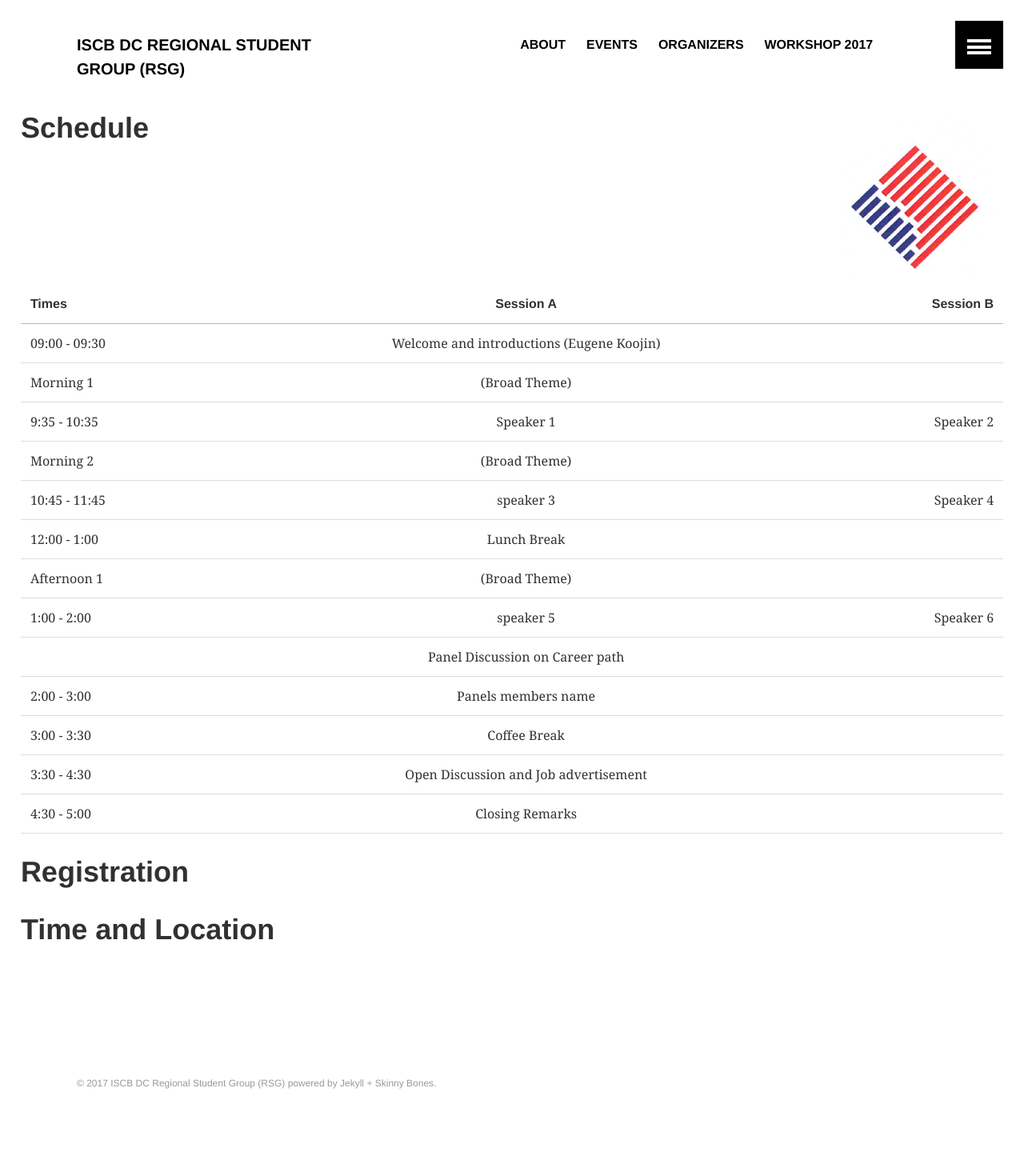
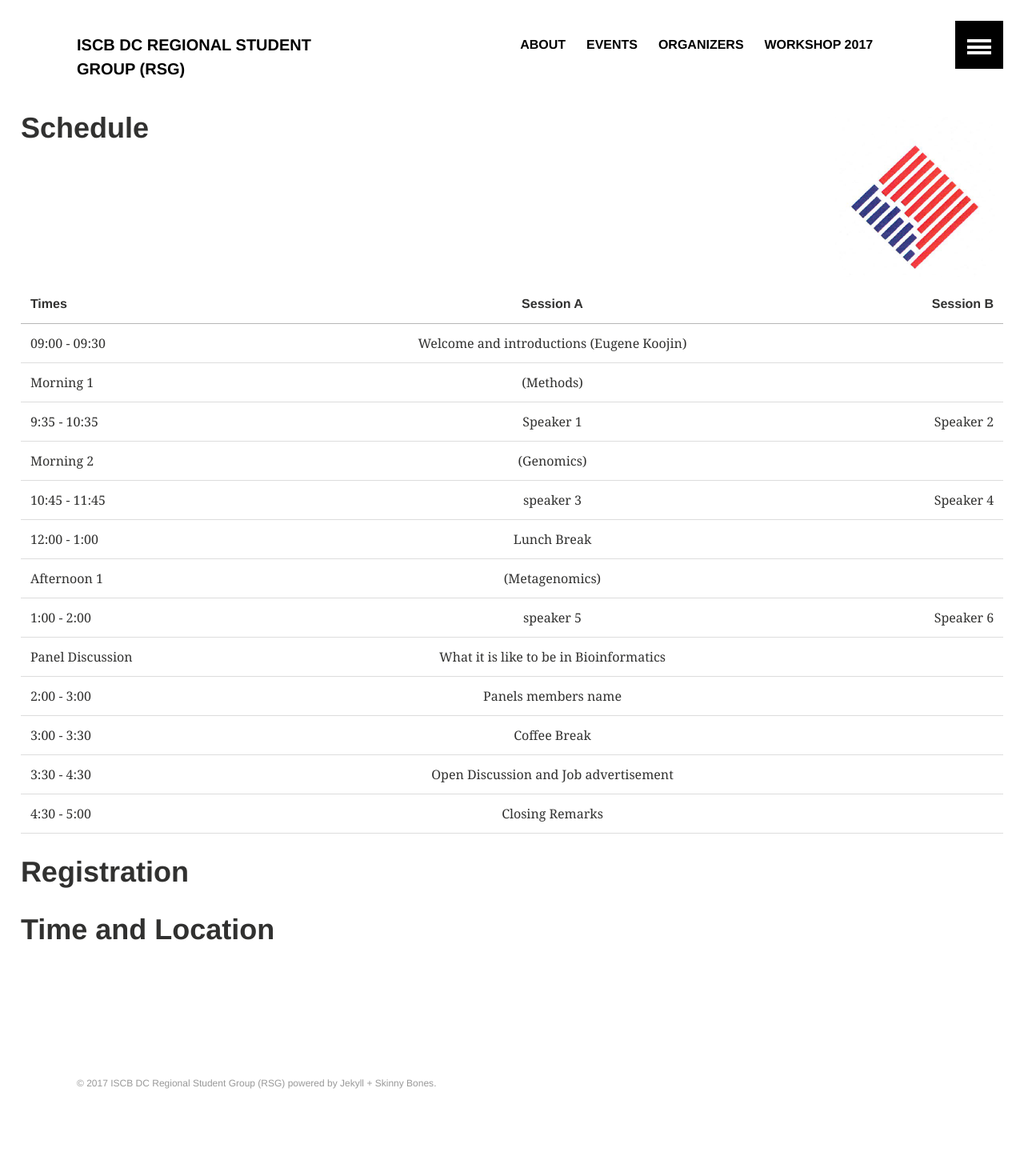
Before and after one commit to iscb-dc-rsg/iscb-dc-rsg.github.io, a Jekyll site: the page built from _pages/workshop2017.md, in a window 1280 px wide. Shown: the whole page at 80% size. Built offline with Jekyll 4.4.1, drawn with Linux system fonts in a browser that asks for light colours; our own code applies the rules of GitHub Pages for plain Markdown files.

Commit message:
Update workshop2017.md

```diff
--- a/_pages/workshop2017.md
+++ b/_pages/workshop2017.md
@@ -13,14 +13,14 @@ output: html_document
 | Times         | Session A     | Session B  |
 | ------------- |:-------------:| ----------:|
 | 09:00 - 09:30 | Welcome and introductions (Eugene Koojin) |
-| Morning 1 | (Broad Theme)
+| Morning 1 | (Methods)
 9:35 - 10:35      | Speaker 1      |   Speaker 2 |
-| Morning 2 | (Broad Theme)
+| Morning 2 | (Genomics)
 10:45 - 11:45 | speaker 3      |    Speaker 4 |
 | 12:00 - 1:00 | Lunch Break                |
-| Afternoon 1 | (Broad Theme)
+| Afternoon 1 | (Metagenomics)
 1:00 - 2:00 | speaker 5      |    Speaker 6 |
-| | Panel Discussion on Career path
+|  Panel Discussion | What it is like to be in Bioinformatics
 2:00 - 3:00 | Panels members name |
 | 3:00 - 3:30 | Coffee Break                |
 | 3:30 - 4:30 | Open Discussion and Job advertisement   |
```
